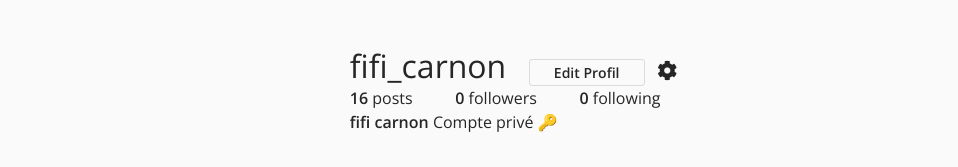
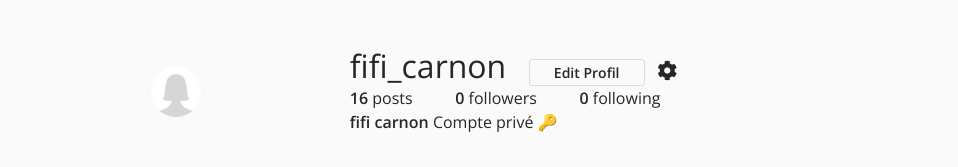
Before and after one commit to arthur-mf/instagame, a plain HTML site: page index.html in a window 1280 px wide. Shown: the top 167 px of the page, without its empty margins (161-1119 px from the left). Drawn offline with nearby package versions, Linux system fonts and the light colour scheme.

Commit message:
Update index.html

```diff
--- a/index.html
+++ b/index.html
@@ -29,7 +29,7 @@
 
                 <div class="profile-image">
 
-                    <img src="./profil.jpg" alt="">
+                    <img src="./profil.png" alt="">
 
                 </div>
 
```
